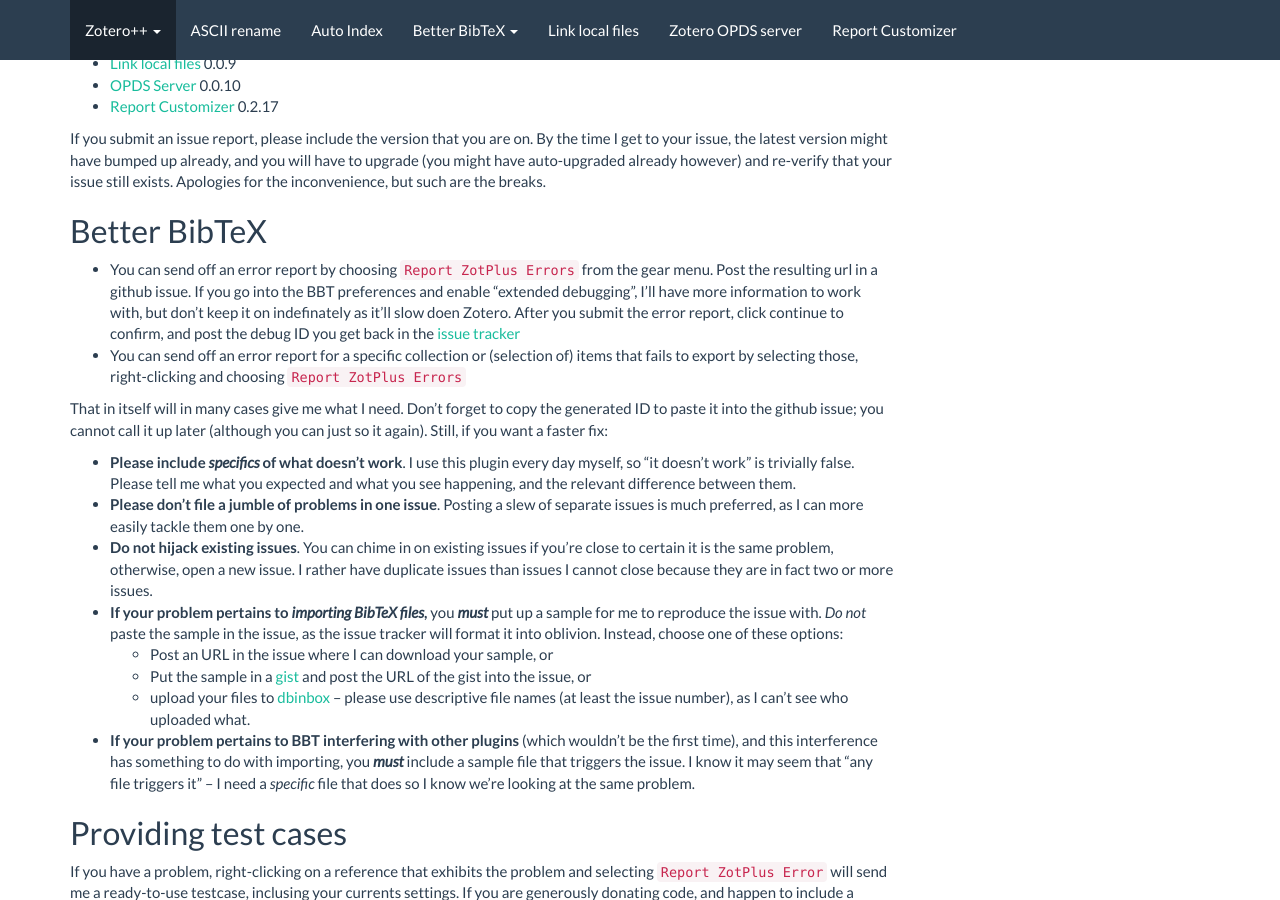
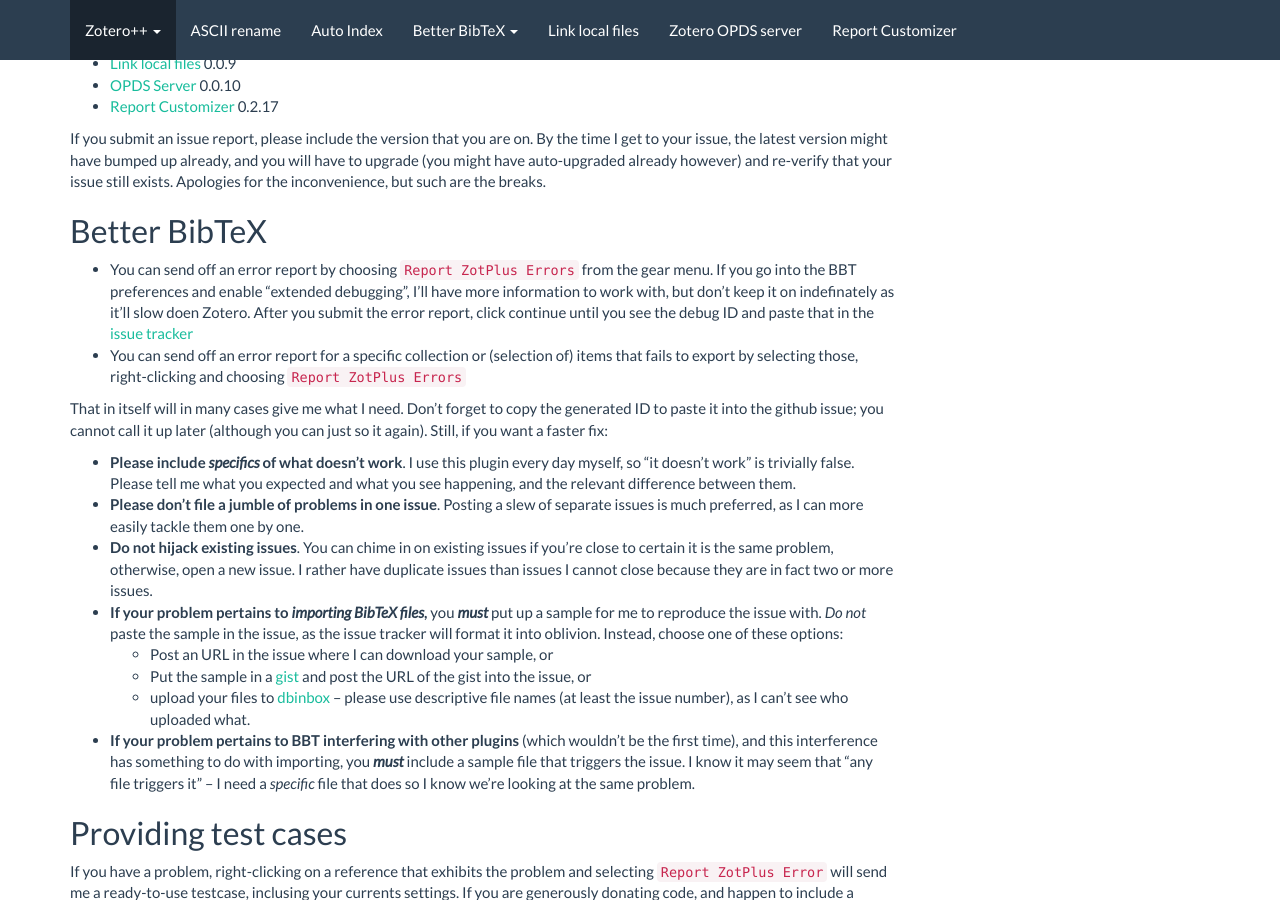
Before and after one commit to edwinksl/ZotPlus.github.io, a Jekyll site: the page built from support.md, in a window 1280 px wide and 900 px high, scrolled down 369 px. Built offline with Jekyll 4.4.1, drawn with Linux system fonts in a browser that asks for light colours; nearby versions of some CDN libraries.

Commit message:
better-bibtex 1.6.1 / link-local-files 0.0.9 / report-customizer 0.2.17 / debug-bridge 0.1.0 / ascii-rename 0.0.40 / auto-index 0.0.36 / opds 0.0.10

```diff
--- a/support.md
+++ b/support.md
@@ -34,10 +34,10 @@
 
 ## Better BibTeX
 
-* You can send off an error report by choosing `Report ZotPlus Errors` from the gear menu. Post the resulting url in a
-  github issue. If you go into the BBT preferences and enable "extended debugging", I'll have more information to work
+* You can send off an error report by choosing `Report ZotPlus Errors` from the gear menu.
+  If you go into the BBT preferences and enable "extended debugging", I'll have more information to work
   with, but don't keep it on indefinately as it'll slow doen Zotero. After you submit the error report, click continue
-  to confirm, and post the debug ID you get back in the [issue tracker](https://github.com/ZotPlus/zotero-better-bibtex/issues)
+  until you see the debug ID and paste that in the [issue tracker](https://github.com/ZotPlus/zotero-better-bibtex/issues)
 * You can send off an error report for a specific collection or (selection of) items that fails to export by selecting those, right-clicking
   and choosing `Report ZotPlus Errors`
 
```
